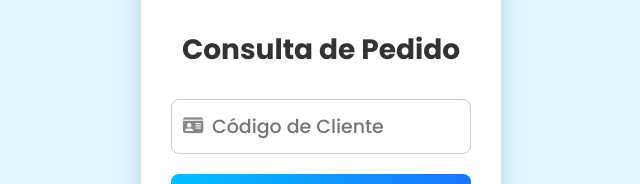
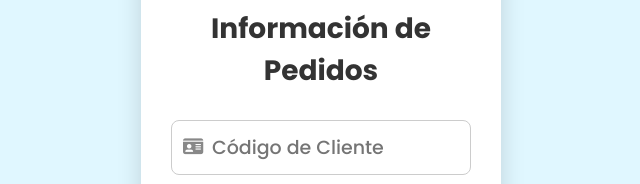
Before and after one commit to alzologistica/infopedidosalzo, a plain HTML site: page index.html in a window 1280 px wide. Shown: the part 340-524 px from the top of the page, without its empty margins (319-959 px from the left). Drawn offline with Linux system fonts and the light colour scheme.

Commit message:
tercer commit

```diff
--- a/index.html
+++ b/index.html
@@ -12,7 +12,7 @@
 <body>
   <div class="login-box">
     <div class="icon"></div>
-      <h2>Consulta de Pedido</h2>
+      <h2>Información de Pedidos</h2>
     <div class="input-group">
       <i class="fas fa-id-card"></i>
       <input type="text" id="codigo" placeholder="Código de Cliente" />
```
